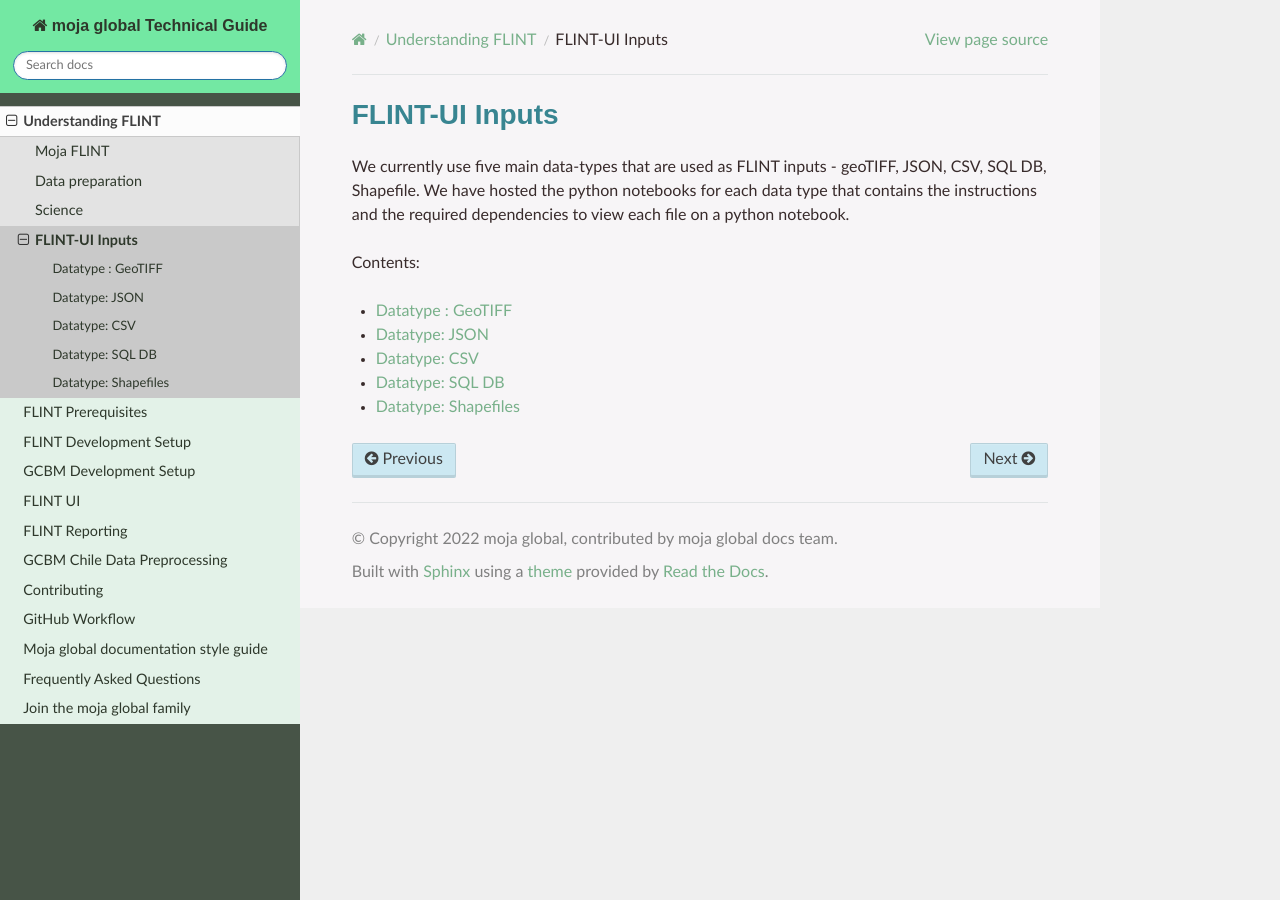
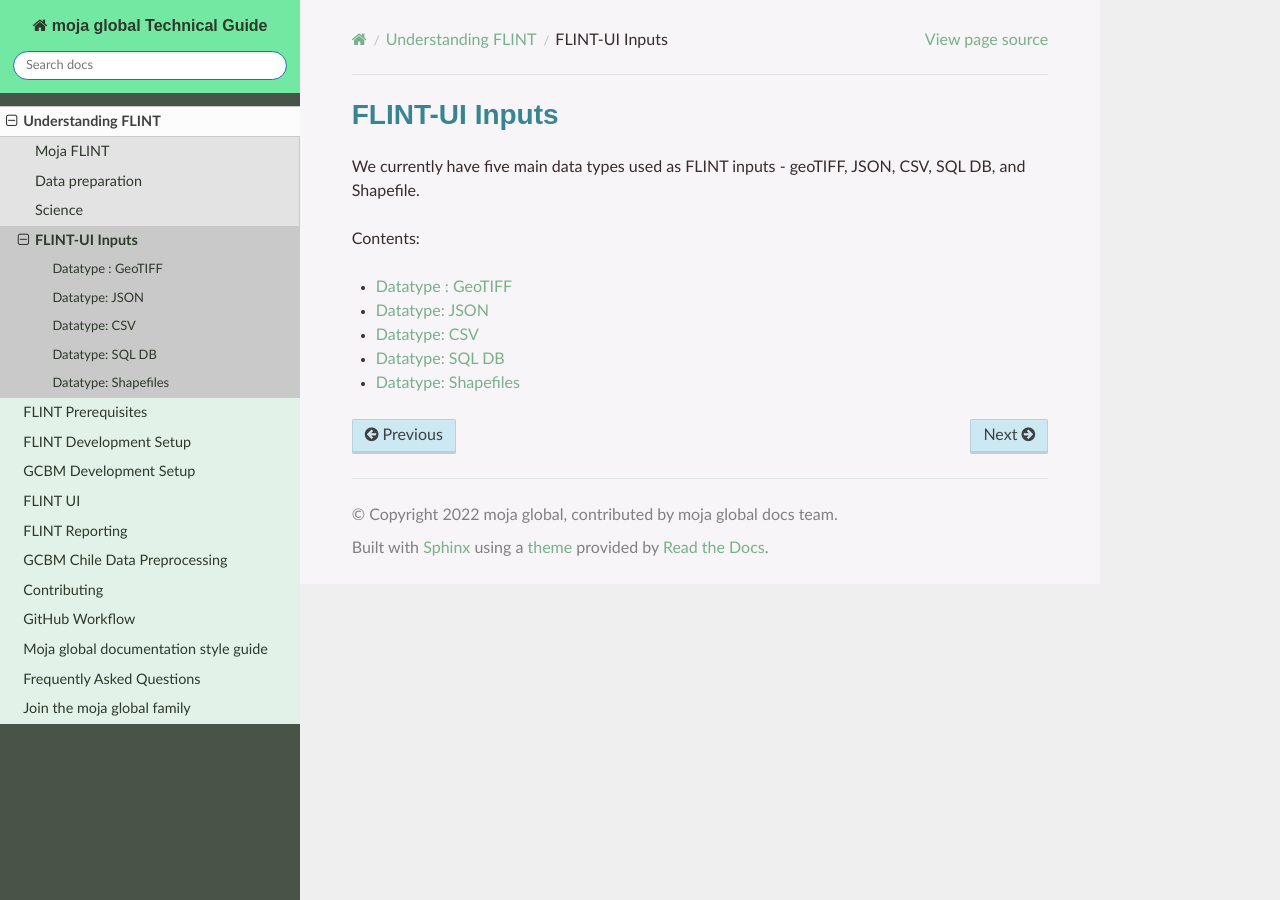
Before and after one commit to moja-global/moja_global_docs, a Sphinx documentation site: the page built from docs/Understanding-FLINT/FLINT-Inputs/index.rst, in a window 1280 px wide. Built offline with Sphinx 7.4.7 and the Read the Docs theme 2.0.0, drawn with Linux system fonts in a browser that asks for light colours.

Commit message:
Update index.rst
Signed-off-by: Kateryna Derhaus <kdergaus@gmail.com>

```diff
--- a/docs/Understanding-FLINT/FLINT-Inputs/index.rst
+++ b/docs/Understanding-FLINT/FLINT-Inputs/index.rst
@@ -1,7 +1,7 @@
 FLINT-UI Inputs
 =========================
 
-We currently use five main data-types that are used as FLINT inputs - geoTIFF, JSON, CSV, SQL DB, Shapefile. We have hosted the python notebooks for each data type that contains the instructions and the required dependencies to view each file on a python notebook.
+We currently have five main data types used as FLINT inputs - geoTIFF, JSON, CSV, SQL DB, and Shapefile.
 
 
 Contents:
```
